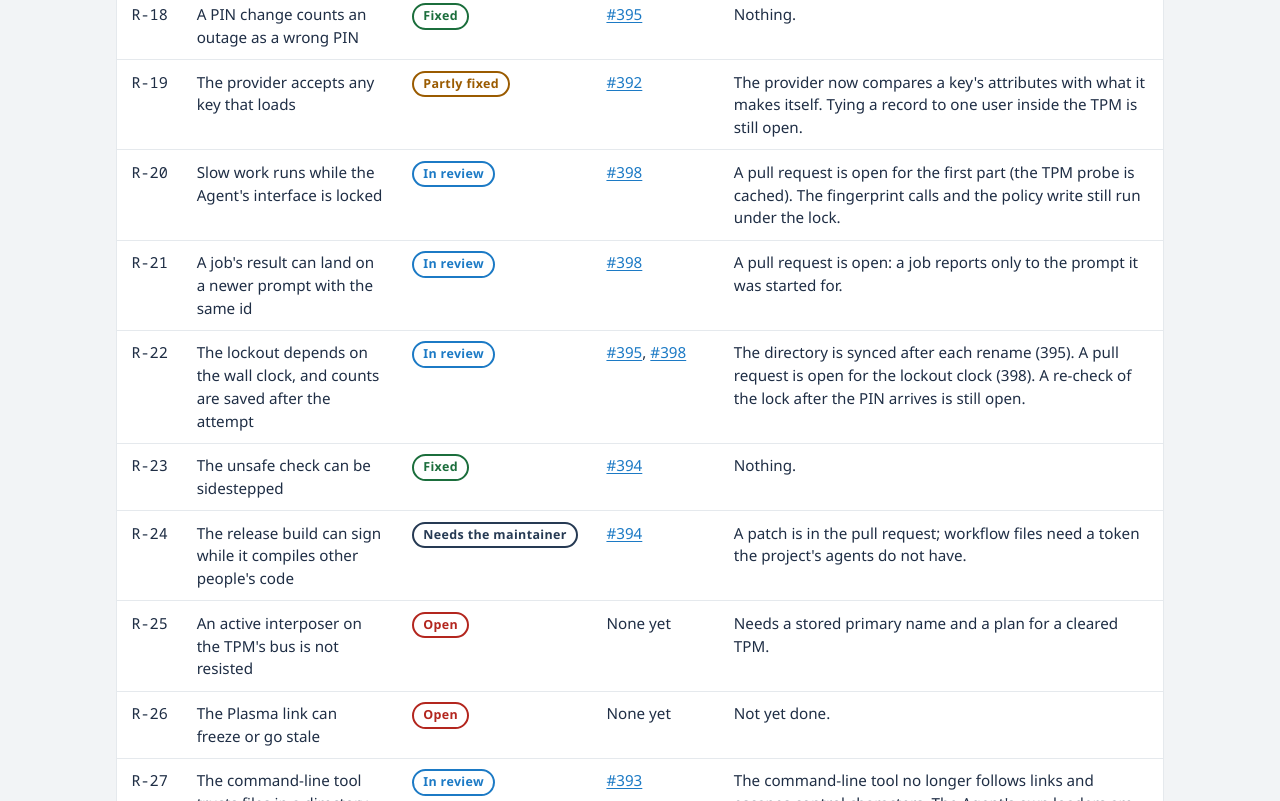
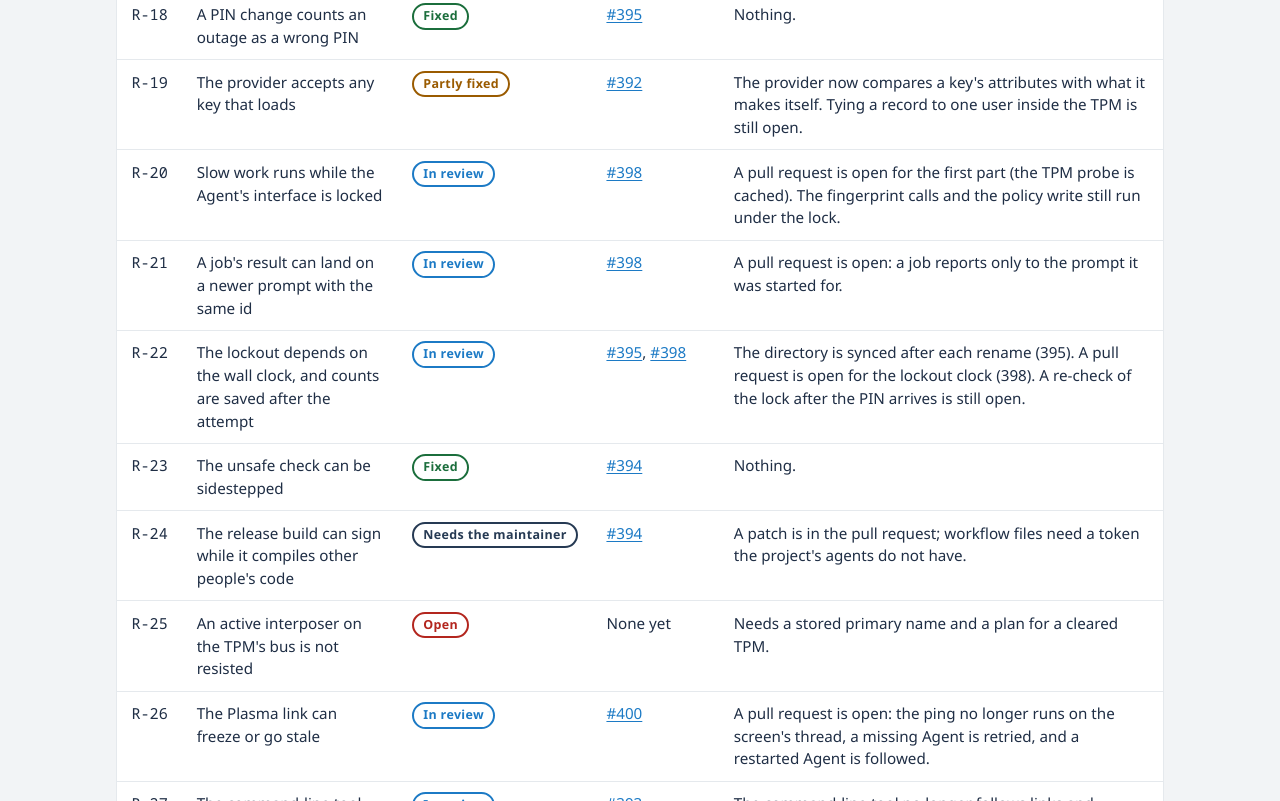
Before and after one commit to LinuxHello/linuxhello.github.io, a plain HTML site: page security-review.html in a window 1280 px wide. Shown: the part 3530-4331 px from the top of the page. Drawn offline with Linux system fonts and the light colour scheme.

Commit message:
security-review: stack 11 (#400) is in review for R-26
Assisted-by: Claude Code (claude-sonnet-5-5)
Signed-off-by: Valdemar Lemche <valdemar@lemche.net>

```diff
--- a/security-review.html
+++ b/security-review.html
@@ -88,7 +88,7 @@
         <h2 id="fixes">Status of the fixes</h2>
         <div class="prose">
           <p>The project turned every finding into an issue and works through them in stacks of pull requests, one commit per issue. The plan and its order are in <a href="https://github.com/LinuxHello/linux-hello/issues/380">issue 380</a>. This table is kept up to date as pull requests are merged; it was last changed on 23 November 2026. A finding is called fixed only when its pull request has been merged into the main branch.</p>
-          <p><strong>Of the 32 findings:</strong> 11 fixed, 5 partly fixed, 8 in review, 5 open, and 3 waiting for a decision or a setting that only the maintainer can change.</p>
+          <p><strong>Of the 32 findings:</strong> 11 fixed, 5 partly fixed, 9 in review, 4 open, and 3 waiting for a decision or a setting that only the maintainer can change.</p>
         </div>
         <div class="scroll">
           <table>
@@ -119,13 +119,13 @@
             <tr><td class="id">R-23</td><td>The unsafe check can be sidestepped</td><td><span class="st fixed">Fixed</span></td><td><a href="https://github.com/LinuxHello/linux-hello/pull/394">#394</a></td><td>Nothing.</td></tr>
             <tr><td class="id">R-24</td><td>The release build can sign while it compiles other people's code</td><td><span class="st maint">Needs the maintainer</span></td><td><a href="https://github.com/LinuxHello/linux-hello/pull/394">#394</a></td><td>A patch is in the pull request; workflow files need a token the project's agents do not have.</td></tr>
             <tr><td class="id">R-25</td><td>An active interposer on the TPM's bus is not resisted</td><td><span class="st open">Open</span></td><td>None yet</td><td>Needs a stored primary name and a plan for a cleared TPM.</td></tr>
-            <tr><td class="id">R-26</td><td>The Plasma link can freeze or go stale</td><td><span class="st open">Open</span></td><td>None yet</td><td>Not yet done.</td></tr>
+            <tr><td class="id">R-26</td><td>The Plasma link can freeze or go stale</td><td><span class="st review">In review</span></td><td><a href="https://github.com/LinuxHello/linux-hello/pull/400">#400</a></td><td>A pull request is open: the ping no longer runs on the screen's thread, a missing Agent is retried, and a restarted Agent is followed.</td></tr>
             <tr><td class="id">R-27</td><td>The command-line tool trusts files in a directory another account owns</td><td><span class="st review">In review</span></td><td><a href="https://github.com/LinuxHello/linux-hello/pull/393">#393</a></td><td>The command-line tool no longer follows links and escapes control characters. The Agent's own loaders are still to be changed the same way.</td></tr>
             <tr><td class="id">R-28</td><td>Secrets can outlive their use in memory</td><td><span class="st review">In review</span></td><td><a href="https://github.com/LinuxHello/linux-hello/pull/393">#393</a></td><td>The Argon2 memory is wiped and both units refuse swap. Still open: the provider's request buffer, locking pages, and terminal echo in the tool.</td></tr>
             <tr><td class="id">R-29</td><td>The TPM provider does not check its own confinement</td><td><span class="st partly">Partly fixed</span></td><td><a href="https://github.com/LinuxHello/linux-hello/pull/382">#382</a></td><td>The provider checks its profile, stops after repeated failures and restarts with a back-off. A watchdog is still missing.</td></tr>
             <tr><td class="id">R-30</td><td>The fingerprint rule for polkit matches on user id only</td><td><span class="st open">Open</span></td><td>None yet</td><td>Not yet done.</td></tr>
             <tr><td class="id">R-31</td><td>Dependency checks miss two lock files</td><td><span class="st partly">Partly fixed</span></td><td><a href="https://github.com/LinuxHello/linux-hello/pull/394">#394</a></td><td>Dependabot now watches them. The change to the advisory check is a workflow patch in the pull request, for the maintainer.</td></tr>
-            <tr><td class="id">R-32</td><td>Documents and code have drifted apart</td><td><span class="st review">In review</span></td><td><a href="https://github.com/LinuxHello/linux-hello/pull/393">#393</a></td><td>The security policy file is corrected. The architecture notes and decision records are changed in the architecture repository first.</td></tr>
+            <tr><td class="id">R-32</td><td>Documents and code have drifted apart</td><td><span class="st review">In review</span></td><td><a href="https://github.com/LinuxHello/linux-hello/pull/393">#393</a></td><td>A pull request corrects the security policy file (393), and one in the site repository corrects this site's homepage. The architecture notes and decision records are changed in the architecture repository first.</td></tr>
             </tbody>
           </table>
         </div>
```
